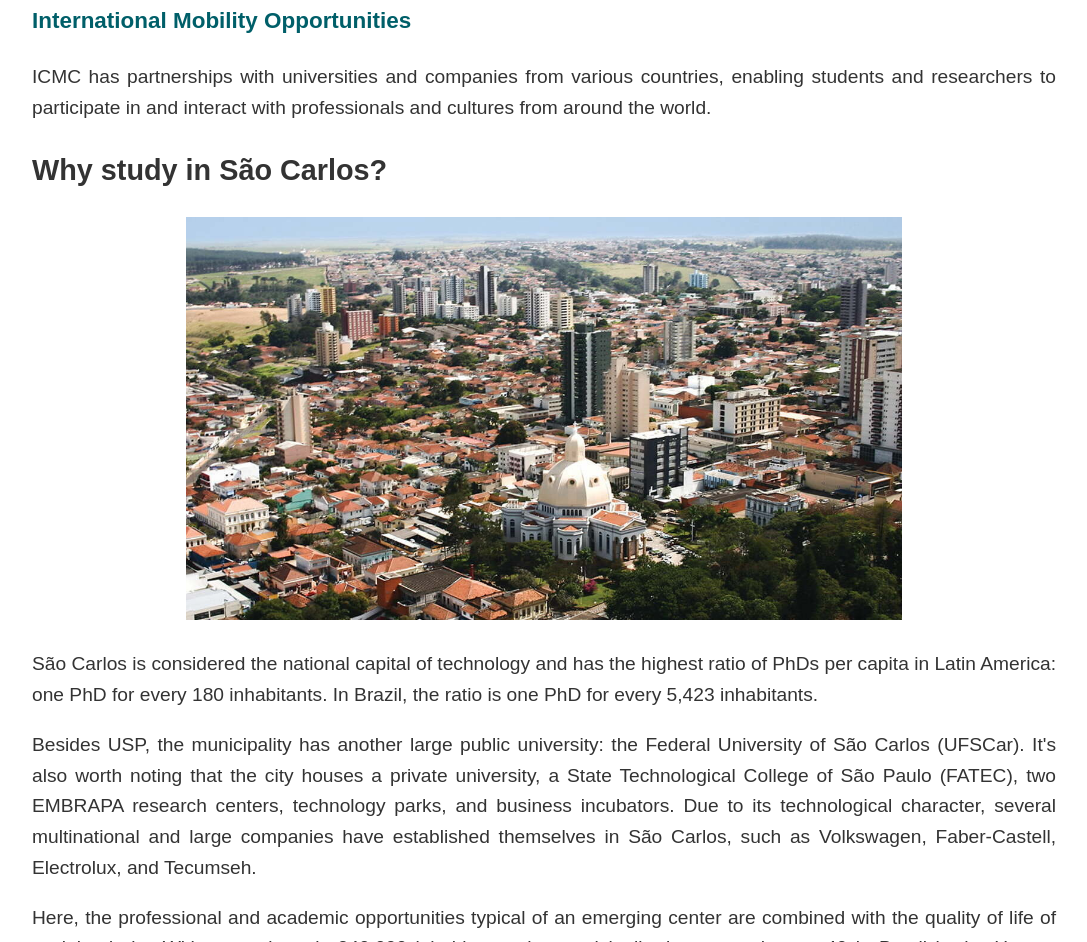
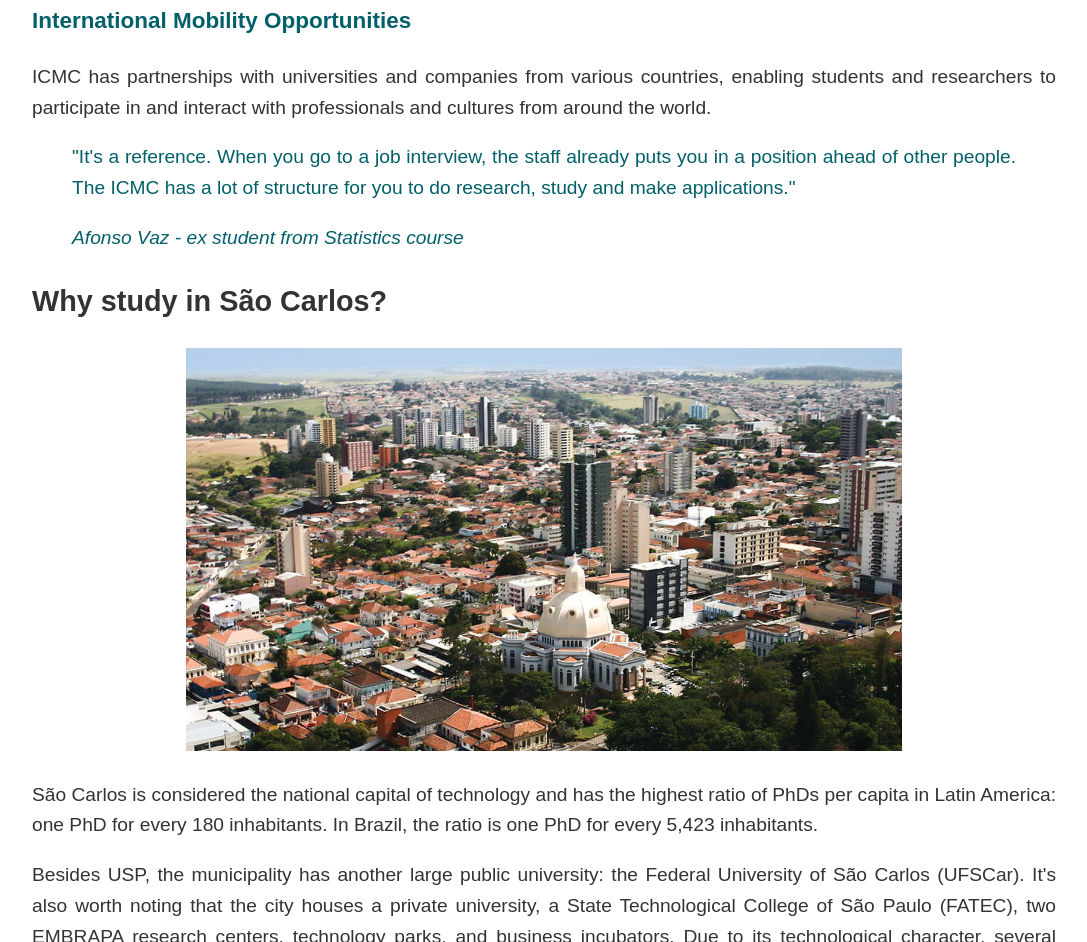
Before and after one commit to feakazawa/labday, a website: page study-with-us.html in a window 1280 px wide. Shown: the part 1084-2026 px from the top of the page, without its empty margins (96-1183 px from the left). Drawn offline with Linux system fonts and the light colour scheme.

Commit message:
add quote

```diff
--- a/study-with-us.html
+++ b/study-with-us.html
@@ -74,6 +74,17 @@
           interact with professionals and cultures from around the world.
         </p>
       </section>
+
+      <div class="student-quote">
+        <blockquote>
+          <p>
+            "It's a reference. When you go to a job interview, the staff already
+            puts you in a position ahead of other people. The ICMC has a lot of
+            structure for you to do research, study and make applications."
+          </p>
+          <cite>Afonso Vaz - ex student from Statistics course</cite>
+        </blockquote>
+      </div>
 
       <h2>Why study in São Carlos?</h2>
       <section>
--- a/styles/style.css
+++ b/styles/style.css
@@ -75,6 +75,10 @@ a:hover {
   color: #005f69; /* peacock blue */
 }
 
+.student-quote {
+  color: #005f69; /* peacock blue */
+}
+
 .edit-image-length {
   width: 70%;
   height: auto;
```
